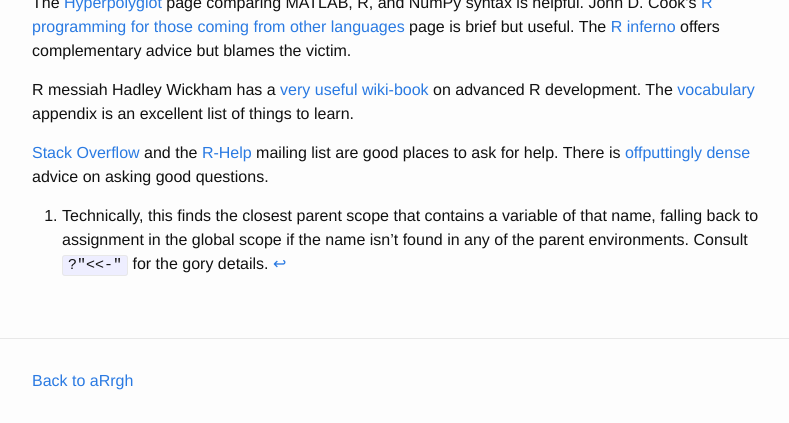
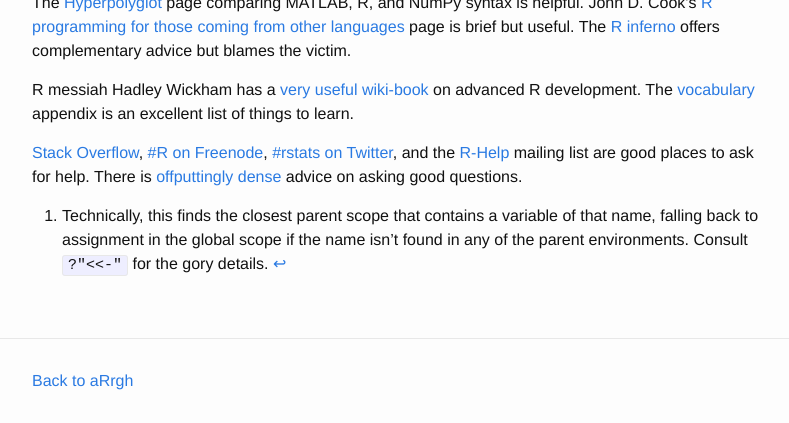
Before and after one commit to tdsmith/aRrgh, a Jekyll site: the page built from syntax.md, in a window 1280 px wide and 900 px high, scrolled down 1607 px, cut to the strip 477-900 px from the top of the window. Shown: the whole strip, without its empty margins (238-1027 px from the left). Built offline with Jekyll 4.4.1, drawn with Linux system fonts in a browser that asks for light colours.

Commit message:
More advice on getting advice

```diff
--- a/syntax.md
+++ b/syntax.md
@@ -46,4 +46,4 @@ The [Hyperpolyglot](http://hyperpolyglot.org/numerical-analysis) page comparing
 
 R messiah Hadley Wickham has a [very useful wiki-book](https://github.com/hadley/devtools/wiki) on advanced R development.  The [vocabulary](https://github.com/hadley/devtools/wiki/Vocabulary) appendix is an excellent list of things to learn.
 
-[Stack Overflow](http://stackoverflow.com/questions/tagged/r) and the [R-Help](https://stat.ethz.ch/mailman/listinfo/r-help) mailing list are good places to ask for help. There is [offputtingly dense](http://www.r-project.org/posting-guide.html) advice on asking good questions.
+[Stack Overflow](http://stackoverflow.com/questions/tagged/r), [#R on Freenode](https://webchat.freenode.net/?channels=R), [#rstats on Twitter](https://twitter.com/search?q=%23Rstats&src=typd), and the [R-Help](https://stat.ethz.ch/mailman/listinfo/r-help) mailing list are good places to ask for help. There is [offputtingly dense](http://www.r-project.org/posting-guide.html) advice on asking good questions.
```
